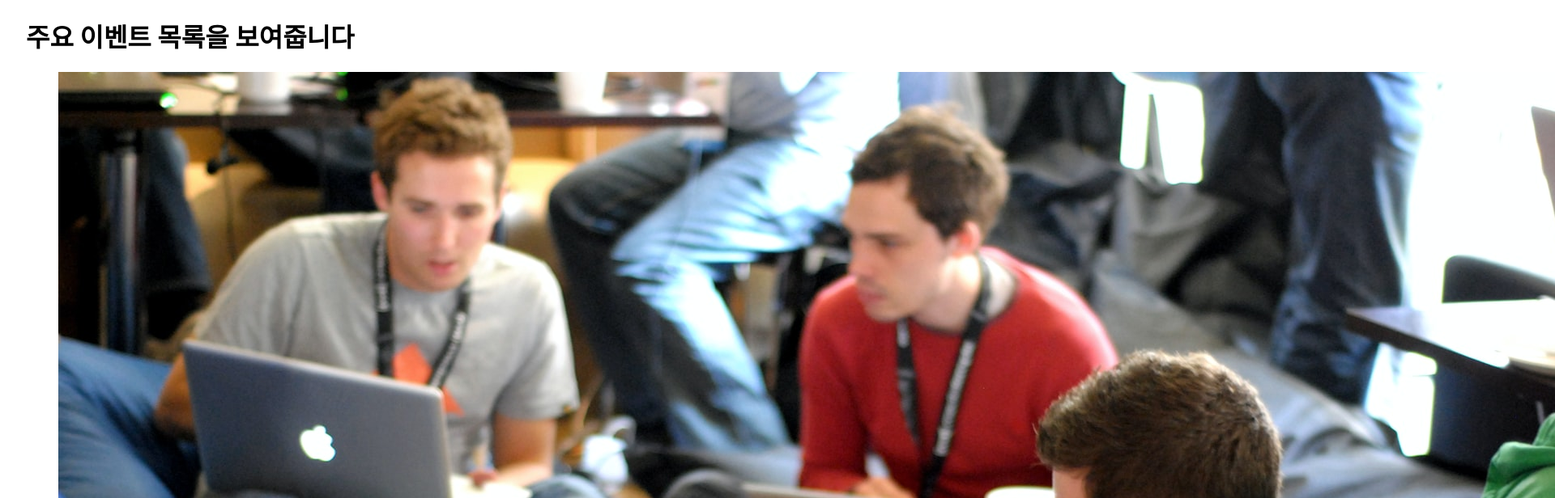
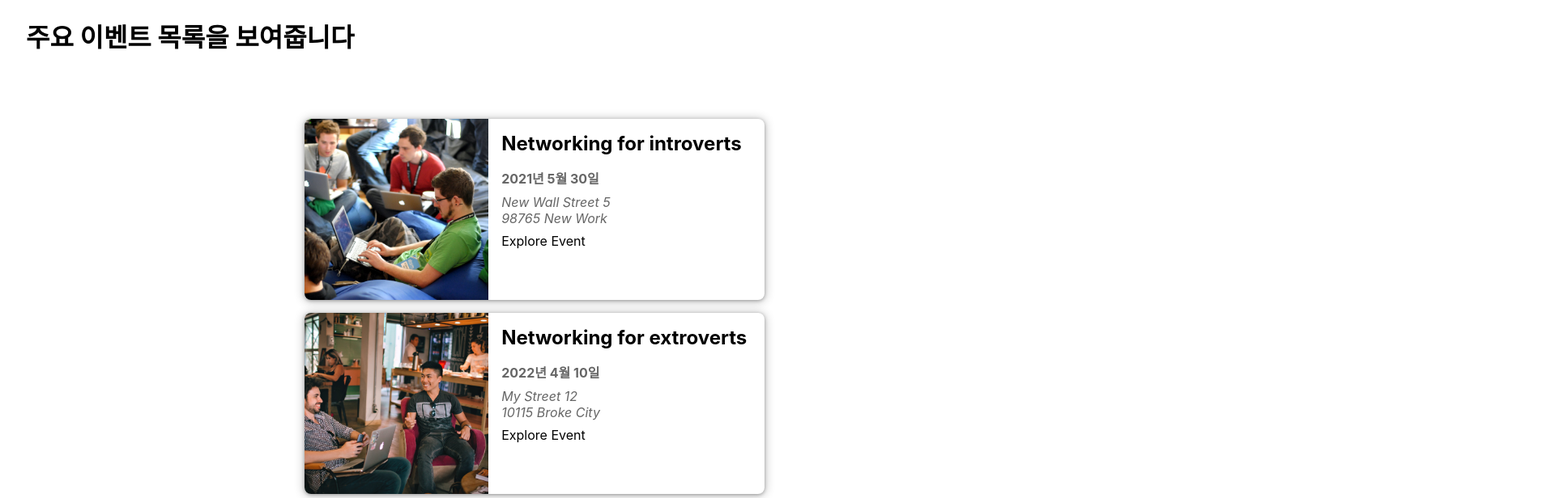
Before and after one commit to Sunset-Kim/study-nextjs, a Next.js app: page / in a window 1280 px wide. Shown: the top 616 px of the page at 81% size, 1920 px wide, since content can reach past the window. Built offline with nearby package versions, Linux system fonts and the light colour scheme.

Commit message:
styling events

```diff
--- a/components/events/event-item.js
+++ b/components/events/event-item.js
@@ -1,4 +1,5 @@
 import Link from "next/link";
+import S from "./events-item.module.scss";
 
 function EventItem(props) {
   const { id, title, image, date, location } = props.data;
@@ -13,19 +14,19 @@ function EventItem(props) {
   const exploreLink = `/events/${id}`;
 
   return (
-    <li>
+    <li className={S.item}>
       <img src={"/" + image} alt={title} />
-      <div>
+      <div className={S.content}>
         <div>
           <h2>{title}</h2>
         </div>
         <div>
-          <time>{humanReadableDate}</time>
+          <time className={S.date}>{humanReadableDate}</time>
         </div>
         <div>
-          <address>{formattedAddress}</address>
+          <address className={S.address}>{formattedAddress}</address>
         </div>
-        <div>
+        <div className={S.action}>
           <Link href={exploreLink}>Explore Event</Link>
         </div>
       </div>
--- a/components/events/event-list.js
+++ b/components/events/event-list.js
@@ -1,10 +1,11 @@
 import EventItem from "./event-item";
+import S from "./events-list.module.scss";
 
 function EventList(props) {
   const { items } = props;
 
   return (
-    <ul>
+    <ul className={S.list}>
       {items.map((event) => (
         <EventItem key={event.id} data={event} />
       ))}
--- /dev/null
+++ b/components/events/events-item.module.scss
@@ -0,0 +1,102 @@
+.item {
+  box-shadow: 0 1px 4px rgba(0, 0, 0, 0.3), 0 1px 12px 2px rgba(0, 0, 0, 0.2);
+  border-radius: 8px;
+  overflow: hidden;
+  background-color: white;
+  margin: 1rem;
+  display: flex;
+  flex-direction: column;
+  gap: 1rem;
+
+  img {
+    width: 100%;
+    object-fit: cover;
+    height: 10rem;
+  }
+
+  .content {
+    width: 100%;
+    padding: 0 1rem;
+    text-align: center;
+
+    h2 {
+      margin: 0.5rem 0;
+    }
+
+    time {
+      color: #666666;
+      font-weight: bold;
+    }
+
+    address {
+      margin: 0.5rem 0;
+      color: #666666;
+      white-space: pre;
+    }
+  }
+
+  .date,
+  .address {
+    display: flex;
+    gap: 0.5rem;
+    align-items: center;
+
+    svg {
+      width: 1.25rem;
+      height: 1.25rem;
+      color: #666666;
+    }
+  }
+
+  .actions {
+    display: flex;
+    flex-direction: column;
+    padding: 1rem;
+
+    a {
+      display: block;
+
+      span {
+        vertical-align: middle;
+      }
+    }
+  }
+
+  .icon {
+    margin-left: 0.5rem;
+    display: inline-flex;
+    justify-content: center;
+    align-items: center;
+
+    svg {
+      width: 1.25rem;
+      height: 1.25rem;
+    }
+  }
+}
+
+@media (min-width: 768px) {
+  .item {
+    flex-direction: row;
+
+    img {
+      width: 40%;
+      height: 14rem;
+    }
+
+    .content {
+      width: 60%;
+      padding: 0;
+      text-align: left;
+
+      h2 {
+        margin: 1rem 0;
+      }
+    }
+
+    .actions {
+      flex-direction: row;
+      justify-content: flex-end;
+    }
+  }
+}
--- /dev/null
+++ b/components/events/events-list.module.scss
@@ -0,0 +1,5 @@
+.list {
+  width: 90%;
+  max-width: 40rem;
+  margin: 5rem auto;
+}
```
